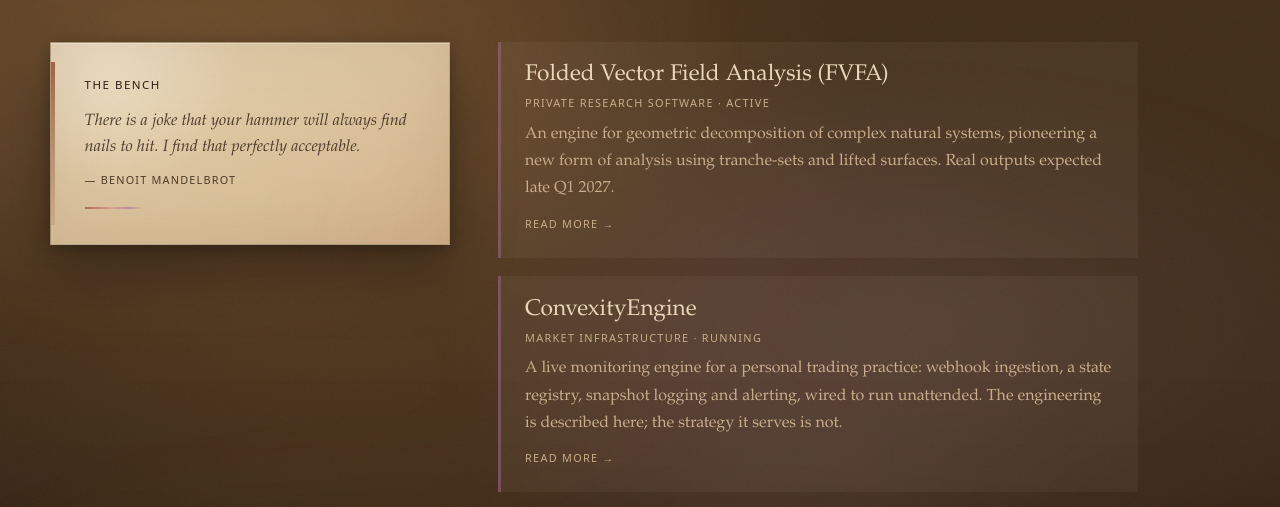
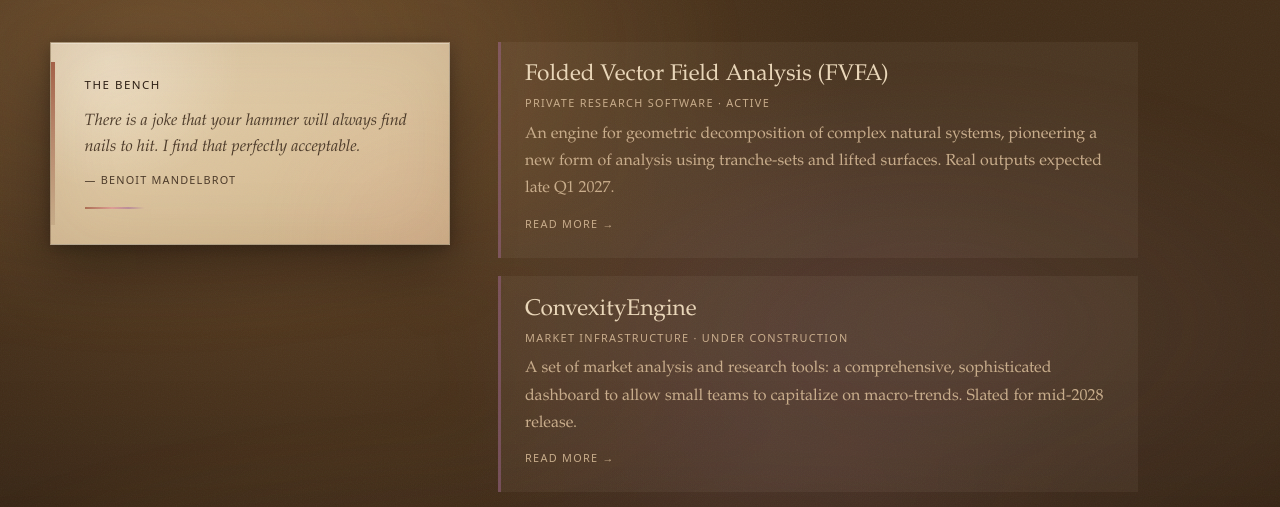
Before and after one commit to fpsdenny/JulieAndOnions, a plain HTML site: page workshop.html in a window 1280 px wide. Shown: the part 253-760 px from the top of the page. Drawn offline with Linux system fonts and the light colour scheme.

Commit message:
update workshop

```diff
--- a/workshop.html
+++ b/workshop.html
@@ -45,8 +45,8 @@
             </a>
             <a class="entry-card" href="/workshop/convexityengine.html">
               <h2>ConvexityEngine</h2>
-              <p class="entry-meta">market infrastructure · running</p>
-              <p class="entry-summary">A live monitoring engine for a personal trading practice: webhook ingestion, a state registry, snapshot logging and alerting, wired to run unattended. The engineering is described here; the strategy it serves is not.</p>
+              <p class="entry-meta">market infrastructure · under construction</p>
+              <p class="entry-summary">A set of market analysis and research tools: a comprehensive, sophisticated dashboard to allow small teams to capitalize on macro-trends. Slated for mid-2028 release.</p>
               <span class="entry-more">Read more →</span>
             </a>
             <a class="entry-card" href="/workshop/subaru.html">
```
